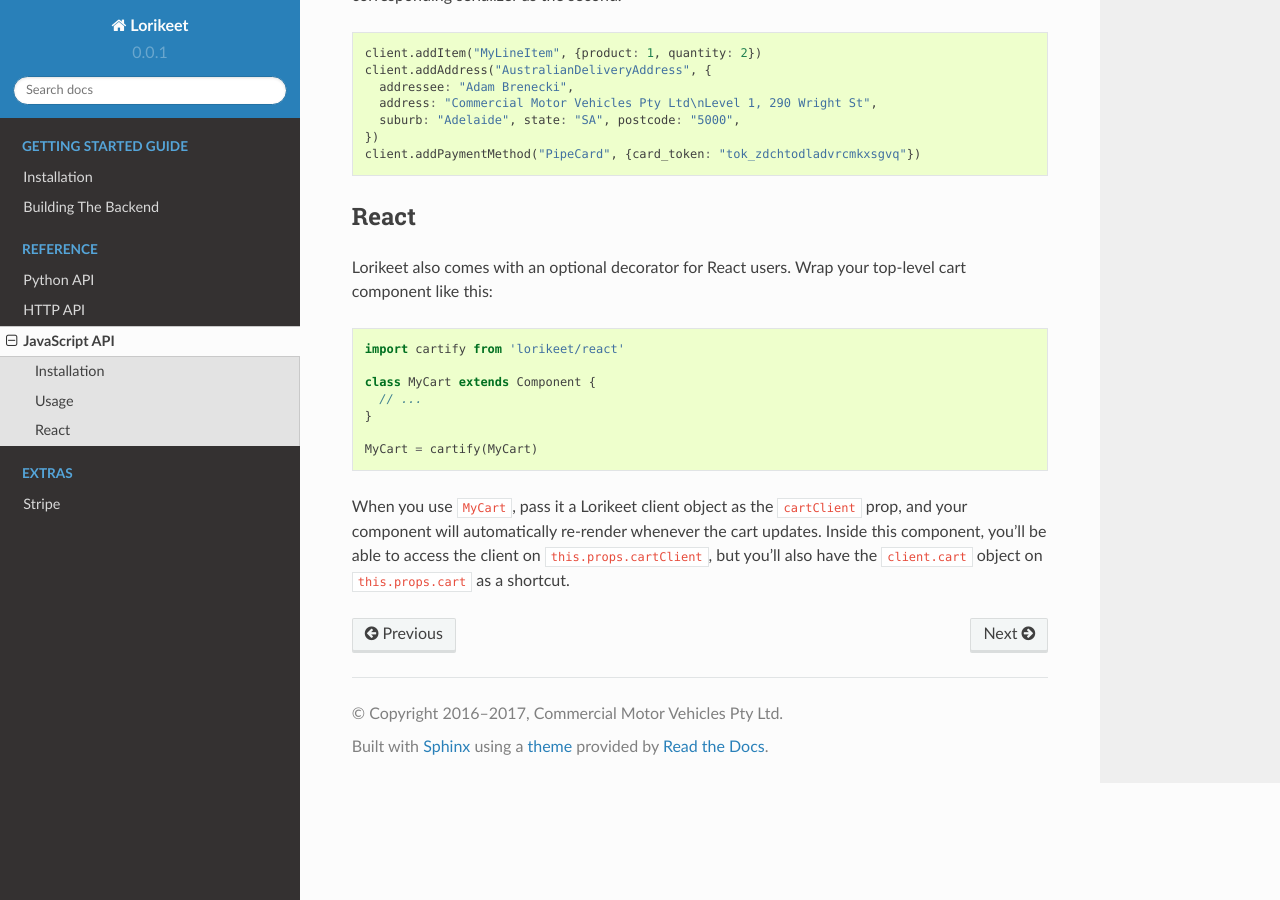
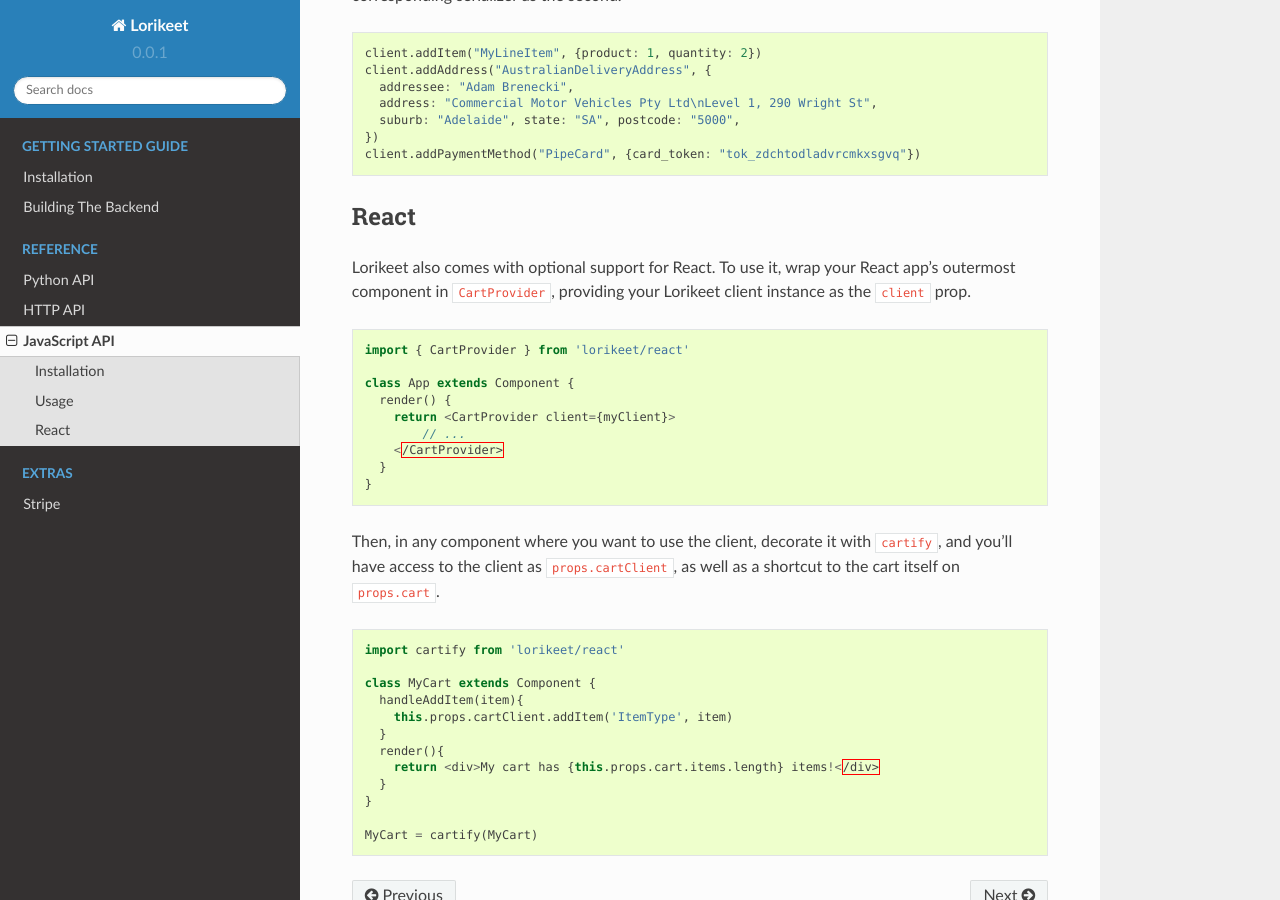
Before and after one commit to daisylb/lorikeet, a Sphinx documentation site: the page built from docs/js.rst, in a window 1280 px wide and 900 px high, scrolled down 1395 px. Built offline with Sphinx 7.4.7 and the Read the Docs theme 2.0.0, drawn with Linux system fonts in a browser that asks for light colours.

Commit message:
Refactor React library to pass down client as context

```diff
--- a/docs/js.rst
+++ b/docs/js.rst
@@ -59,16 +59,33 @@ There's also ``addItem``, ``addAddress`` and ``addPaymentMethod`` methods, which
 React
 -----
 
-Lorikeet also comes with an optional decorator for React users. Wrap your top-level cart component like this:
+Lorikeet also comes with optional support for React. To use it, wrap your React app's outermost component in ``CartProvider``, providing your Lorikeet client instance as the ``client`` prop.
+
+.. code:: javascript
+
+    import { CartProvider } from 'lorikeet/react'
+
+    class App extends Component {
+      render() {
+        return <CartProvider client={myClient}>
+            // ...
+        </CartProvider>
+      }
+    }
+
+Then, in any component where you want to use the client, decorate it with ``cartify``, and you'll have access to the client as ``props.cartClient``, as well as a shortcut to the cart itself on ``props.cart``.
 
 .. code:: javascript
 
     import cartify from 'lorikeet/react'
 
     class MyCart extends Component {
-      // ...
+      handleAddItem(item){
+        this.props.cartClient.addItem('ItemType', item)
+      }
+      render(){
+        return <div>My cart has {this.props.cart.items.length} items!</div>
+      }
     }
 
     MyCart = cartify(MyCart)
-
-When you use ``MyCart``, pass it a Lorikeet client object as the ``cartClient`` prop, and your component will automatically re-render whenever the cart updates. Inside this component, you'll be able to access the client on ``this.props.cartClient``, but you'll also have the ``client.cart`` object on ``this.props.cart`` as a shortcut.
```
Also changed, not shown: 1 other file.
